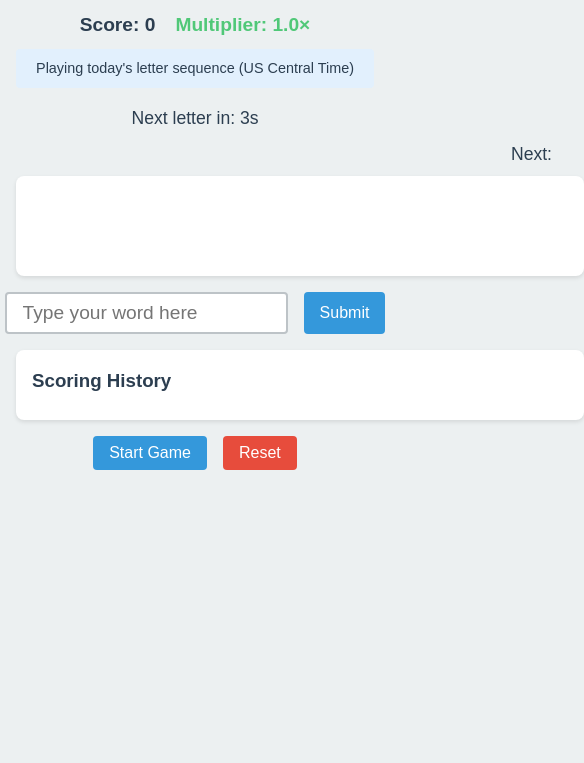
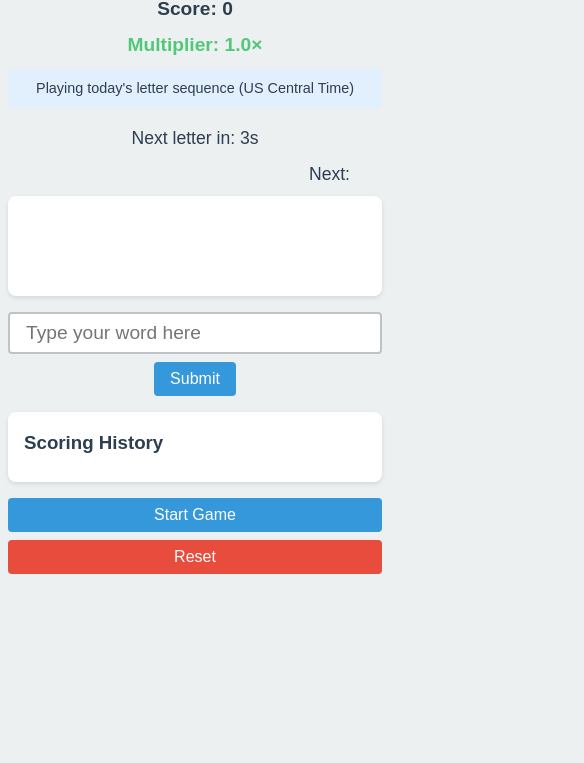
Before and after one commit to schulmn/wordy3, a website built with Vite: page src/index.html in a window 390 px wide. Shown: the part 81-844 px from the top of the page, 584 px wide, since content can reach past the window. Built offline with nearby package versions, Linux system fonts and the light colour scheme; no server answers.

Commit message:
Improve mobile responsiveness for iPhone and other mobile devices

```diff
--- a/src/styles/main.css
+++ b/src/styles/main.css
@@ -69,7 +69,8 @@ h1 {
     display: flex;
     gap: 0.5rem;
     justify-content: center;
-    width: 568px;
+    width: 100%;
+    max-width: 568px;
     min-height: 100px;
     padding: 1rem;
     background-color: white;
@@ -81,7 +82,8 @@ h1 {
 }
 
 .history-panel {
-    width: 568px;
+    width: 100%;
+    max-width: 568px;
     margin: 1rem auto;
     padding: 1rem;
     background-color: white;
@@ -219,7 +221,8 @@ h1 {
 .next-letter-preview {
     text-align: right;
     margin-bottom: 0.5rem;
-    width: 568px;
+    width: 100%;
+    max-width: 568px;
     margin-left: auto;
     margin-right: auto;
     font-size: 1.1rem;
@@ -252,7 +255,8 @@ h1 {
     font-size: 1.2rem;
     border: 2px solid var(--border-color);
     border-radius: 4px;
-    width: 300px;
+    width: 100%;
+    max-width: 300px;
 }
 
 button {
@@ -463,6 +467,63 @@ button:hover {
     100% { transform: rotate(360deg); }
 }
 
+/* Media queries for responsive design */
+@media (max-width: 600px) {
+    .game-container {
+        margin: 0.5rem auto;
+        padding: 0.5rem;
+    }
+
+    .letter {
+        width: 45px;
+        height: 45px;
+        font-size: 1.2rem;
+    }
+
+    .letter::before {
+        font-size: 0.7rem;
+    }
+
+    .word-input-area {
+        flex-direction: column;
+        align-items: center;
+        gap: 0.5rem;
+    }
+
+    #word-input {
+        width: 100%;
+        max-width: 100%;
+    }
+
+    .game-info {
+        flex-direction: column;
+        gap: 5px;
+    }
+
+    .modal-content {
+        width: 95%;
+        padding: 1rem;
+    }
+
+    .game-controls {
+        flex-direction: column;
+        gap: 0.5rem;
+        align-items: center;
+    }
+
+    .game-controls button {
+        width: 100%;
+    }
+
+    #recent-events {
+        max-height: 150px;
+    }
+
+    .letter-tray {
+        flex-wrap: wrap;
+    }
+}
+
 /* Word Input Animations */
 @keyframes shake {
     0%, 100% { transform: translateX(0); }
```
Also changed, not shown: src/game-results.html (+36 -0 lines).
